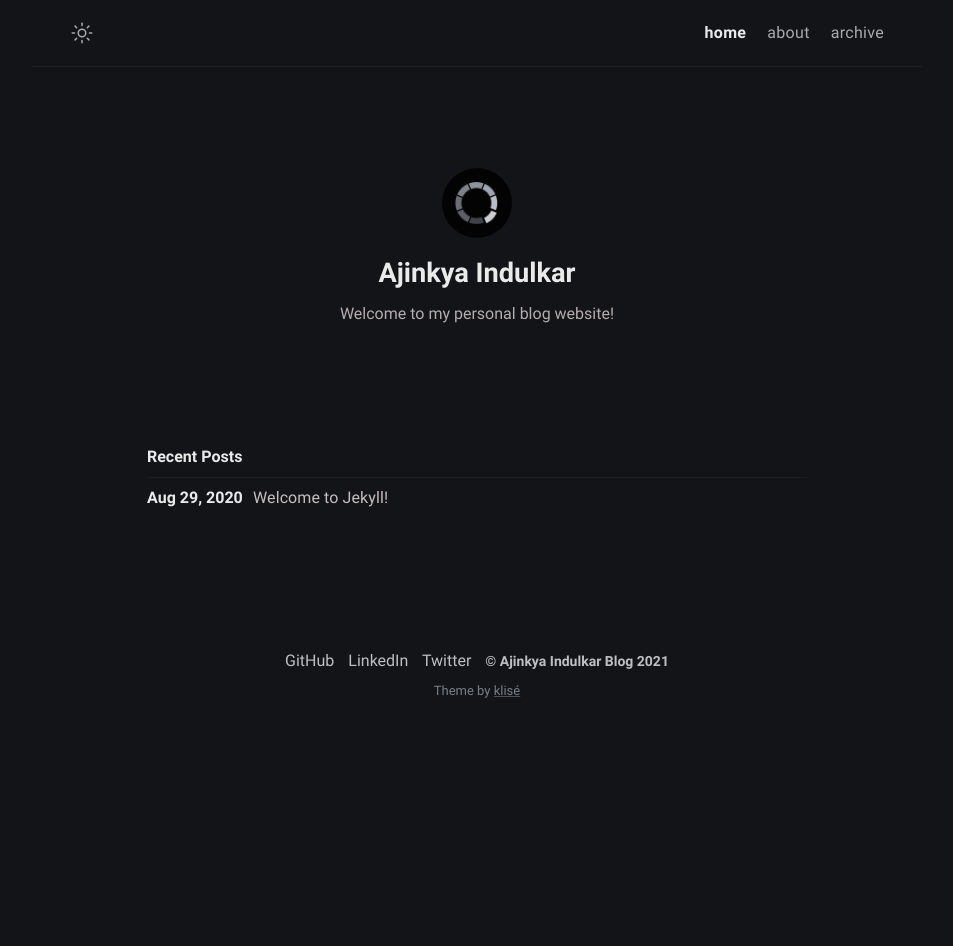
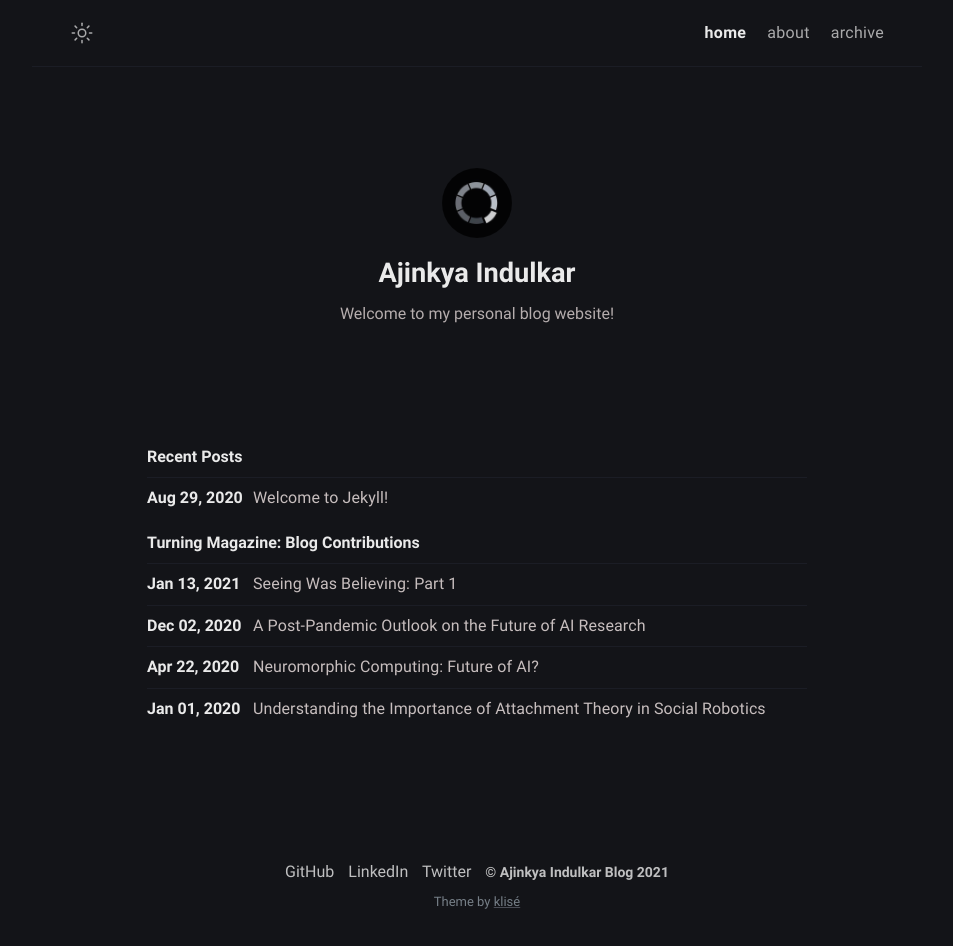
Before and after one commit to AjinkyaIndulkar/ajinkyaindulkar.github.io, a Jekyll site: the page built from index.md, in a window 1280 px wide. Shown: the whole page, without its empty margins (163-1116 px from the left). Built offline with Jekyll 4.4.1, drawn with Linux system fonts in a browser that asks for light colours; before the commit the page ends 900 px from its top, so only the background shows below that.

Commit message:
:sparkles: add turning blog links

```diff
--- a/_layouts/home.html
+++ b/_layouts/home.html
@@ -12,3 +12,32 @@ home: true
   </h4>
 </article>
 {%- endfor -%}
+
+<h3 class="posts-item-note" aria-label="Turning Magazine Blog Contributions">Turning Magazine: Blog Contributions</h3>
+<article class="post-item">
+  <span class="post-item-date">{{ "2021-01-13" | date: "%b %d, %Y" }}</span>
+  <h4 class="post-item-title">
+    <a href="https://www.turningmagazine.com/blog/2021/01/13/seeing-was-believing-part-1/">{{ "Seeing Was Believing: Part 1" | escape }}</a>
+  </h4>
+</article>
+
+<article class="post-item">
+  <span class="post-item-date">{{ "2020-12-02" | date: "%b %d, %Y" }}</span>
+  <h4 class="post-item-title">
+    <a href="https://www.turningmagazine.com/blog/2020/12/02/a-post-pandemic-outlook-on-the-future-of-ai-research/">{{ "A Post-Pandemic Outlook on the Future of AI Research" | escape }}</a>
+  </h4>
+</article>
+
+<article class="post-item">
+  <span class="post-item-date">{{ "2020-04-22" | date: "%b %d, %Y" }}</span>
+  <h4 class="post-item-title">
+    <a href="https://www.turningmagazine.com/blog/2020/04/22/neuromorphic-computing-future-of-ai/">{{ "Neuromorphic Computing: Future of AI?" | escape }}</a>
+  </h4>
+</article>
+
+<article class="post-item">
+  <span class="post-item-date">{{ "2020-01-01" | date: "%b %d, %Y" }}</span>
+  <h4 class="post-item-title">
+    <a href="https://www.turningmagazine.com/blog/2020/01/01/understanding-the-importance-of-attachment-theory-in-social-robotics/">{{ "Understanding the Importance of Attachment Theory in Social Robotics" | escape }}</a>
+  </h4>
+</article>
```
